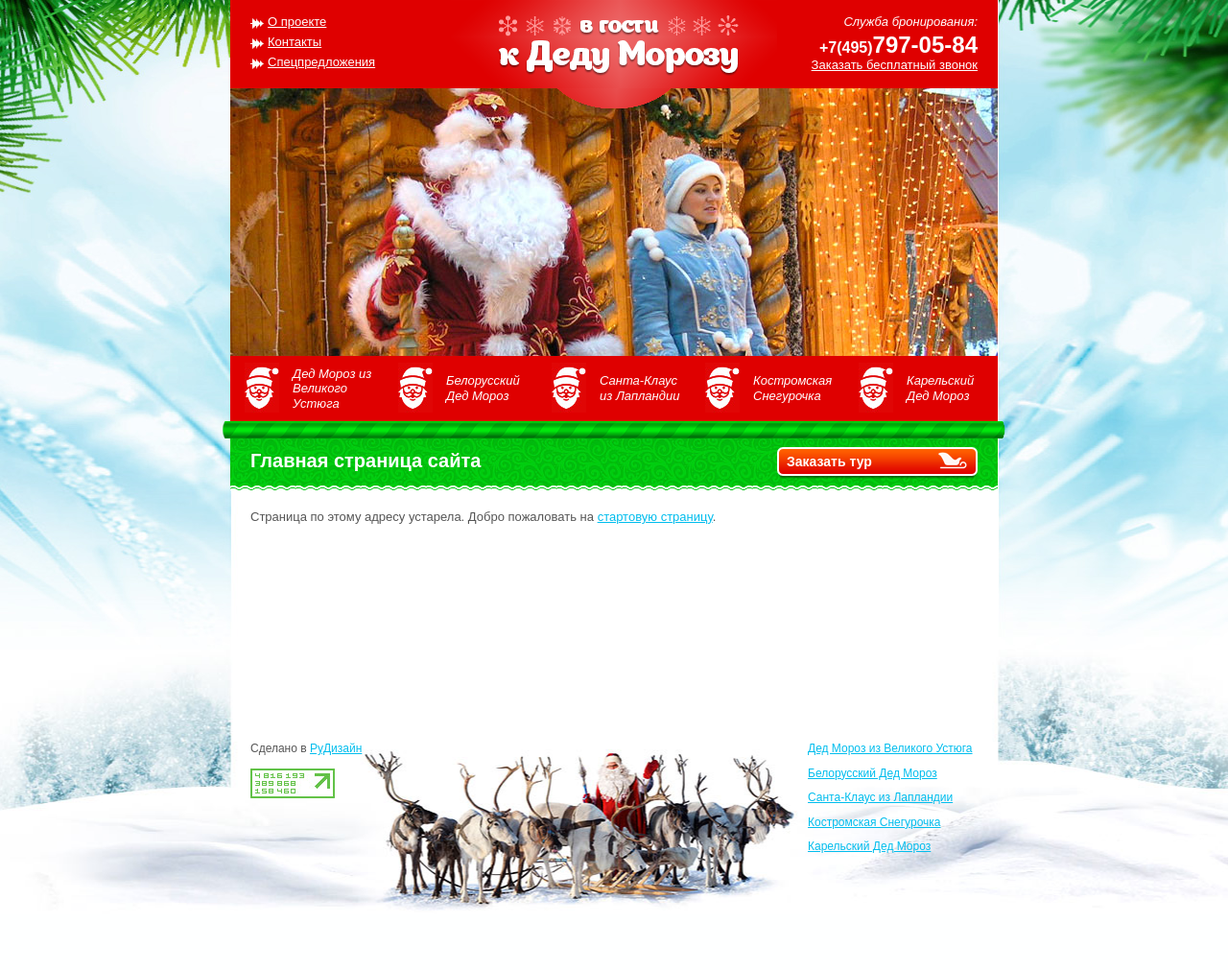
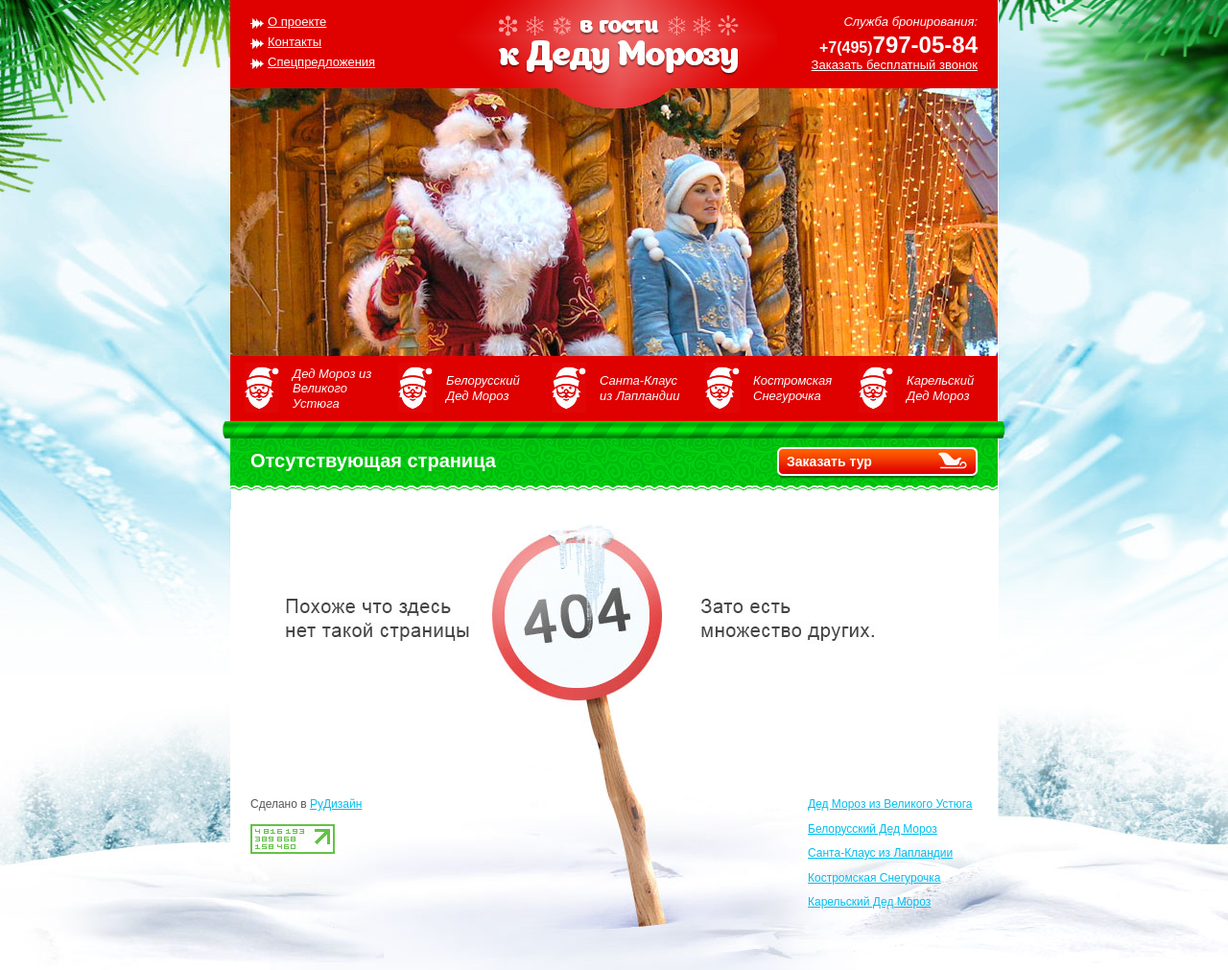
Before and after one commit to rudesign/kdedumrozu, a PHP site: page /includes/error.php in a window 1280 px wide. Shown: the whole page at 96% size. Before the commit the page ends 948 px from the top, so only its background shows below. Run offline with PHP 8.4, Linux system fonts and the light colour scheme.

Commit message:
todo 121114

```diff
--- a/css/common.css
+++ b/css/common.css
@@ -466,11 +466,11 @@ img {
       background-position: -36px 0; }
     .menu a.f1.active i, .menu a.f1:hover i {
       background-position: -36px -52px; }
-    .menu a.f2 i {
+    .menu a.f4 i {
       left: 20px;
       width: 35px;
       background-position: -66px 0; }
-    .menu a.f2.active i, .menu a.f2:hover i {
+    .menu a.f4.active i, .menu a.f4:hover i {
       background-position: -66px -52px; }
     .menu a.f3 i {
       left: 10px;
@@ -478,11 +478,11 @@ img {
       background-position: -101px 0; }
     .menu a.f3.active i, .menu a.f3:hover i {
       background-position: -101px -52px; }
-    .menu a.f4 i {
+    .menu a.f2 i {
       left: 10px;
       width: 44px;
       background-position: -147px 0; }
-    .menu a.f4.active i, .menu a.f4:hover i {
+    .menu a.f2.active i, .menu a.f2:hover i {
       background-position: -147px -52px; }
 
 .twirl {
@@ -546,7 +546,7 @@ img {
 
 .footer {
   height: 180px;
-  background: url("../img/deers.jpg") 50% 0 no-repeat;
+  background: url("../img/deers.jpg") 50% 100% no-repeat;
   font-size: 12px;
   line-height: 1.3em; }
   .footer .left {
@@ -566,5 +566,8 @@ img {
       margin-bottom: 10px; }
       .footer .right a:last-child {
         margin-bottom: 0; }
+  .footer.e404 {
+    padding-top: 300px;
+    background-image: url("../img/404.jpg"); }
 
 /*# sourceMappingURL=common.css.map */
--- a/includes/error.php
+++ b/includes/error.php
@@ -78,19 +78,10 @@ echo '
                 </div>
                 <div class="twirl"></div>
                 <div class="ornament section clearfix">
-                    <h1>Главная страница сайта</h1>
+                    <h1>Отсутствующая страница</h1>
                     <a href="/booking/">Заказать тур</a>
                 </div>
-                <div class="dynamic">
-                    <div class="clearfix">
-                        <div class="ck-body">
-                            <div class="c1" style="height: 200px;">
-                            Страница по этому адресу устарела. Добро пожаловать на <a href="/">стартовую страницу</a>.
-                            </div>
-                        </div>
-                    </div>
-                </div>
-                <div class="footer">
+                <div class="footer e404">
                     <div class="wrapper clearfix">
                         <ul class="left">
                             <li>Сделано в <a href="http://rudes.ru" target="_blank">РуДизайн</a></li>
--- a/scss/common.scss
+++ b/scss/common.scss
@@ -256,7 +256,7 @@ img{
         }
       }
     }
-    &.f2{
+    &.f4{
       i{
         left: 20px;
         width: 35px;
@@ -282,7 +282,7 @@ img{
         }
       }
     }
-    &.f4{
+    &.f2{
       i{
         left: 10px;
         width: 44px;
@@ -367,7 +367,7 @@ img{
 
 .footer{
   height: 180px;
-  background: url("../img/deers.jpg") 50% 0 no-repeat;
+  background: url("../img/deers.jpg") 50% 100% no-repeat;
   font-size: 12px;
   line-height: 1.3em;
   .left{
@@ -393,4 +393,8 @@ img{
       }
     }
   }
+  &.e404{
+    padding-top: 300px;
+    background-image: url("../img/404.jpg");
+  }
 }
--- a/templates/baseWrapper.html
+++ b/templates/baseWrapper.html
@@ -9,7 +9,7 @@
             <ul class="left">
                 <li><a href="/o-proekte/">О проекте</a></li>
                 <li><a href="/kontakty/">Контакты</a></li>
-                <li><a href="/spetspredlojeniya/">Агентствам</a></li>
+                <li><a href="/agentstvam/">Агентствам</a></li>
             </ul>
             <a href="/" class="logo"></a>
             <ul class="right">
```
Also changed, not shown: img/404.jpg (added), 1 other file.
